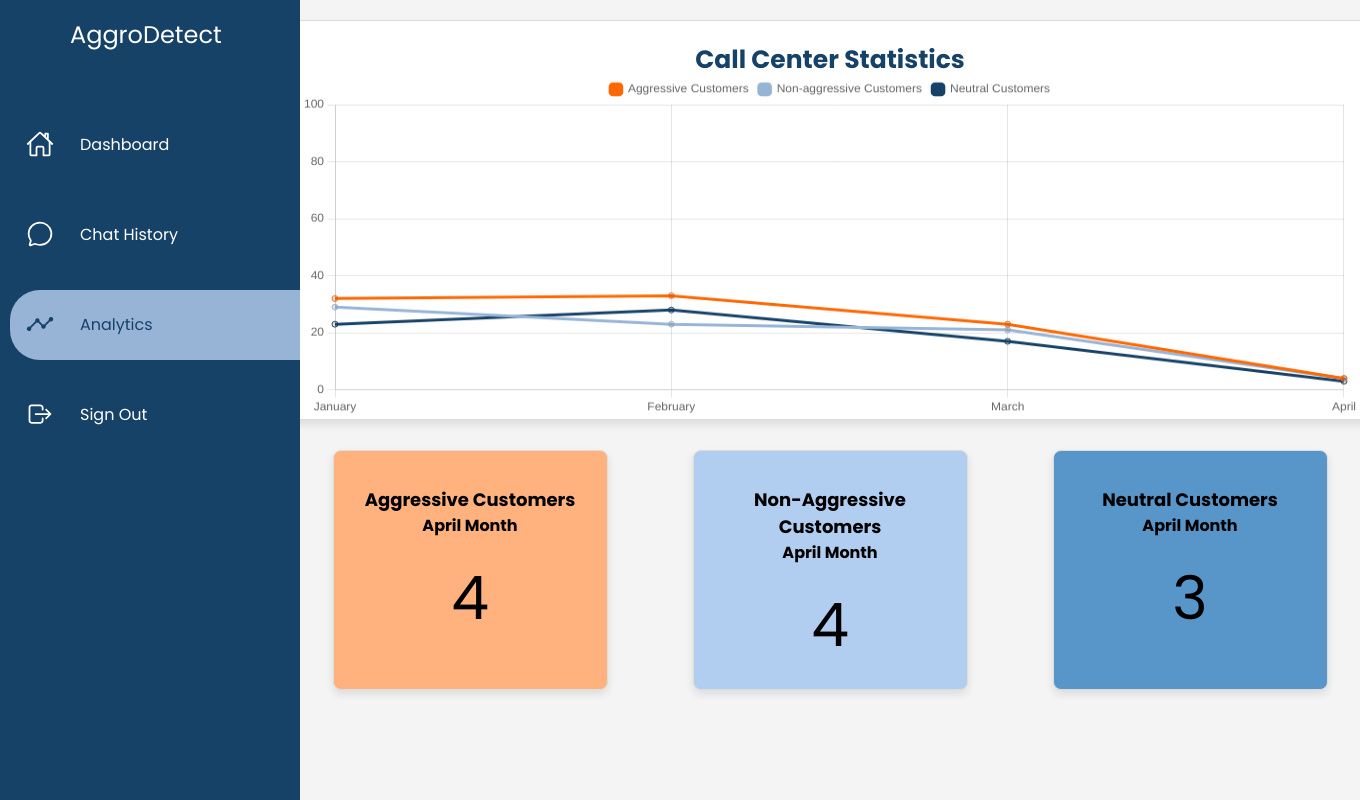
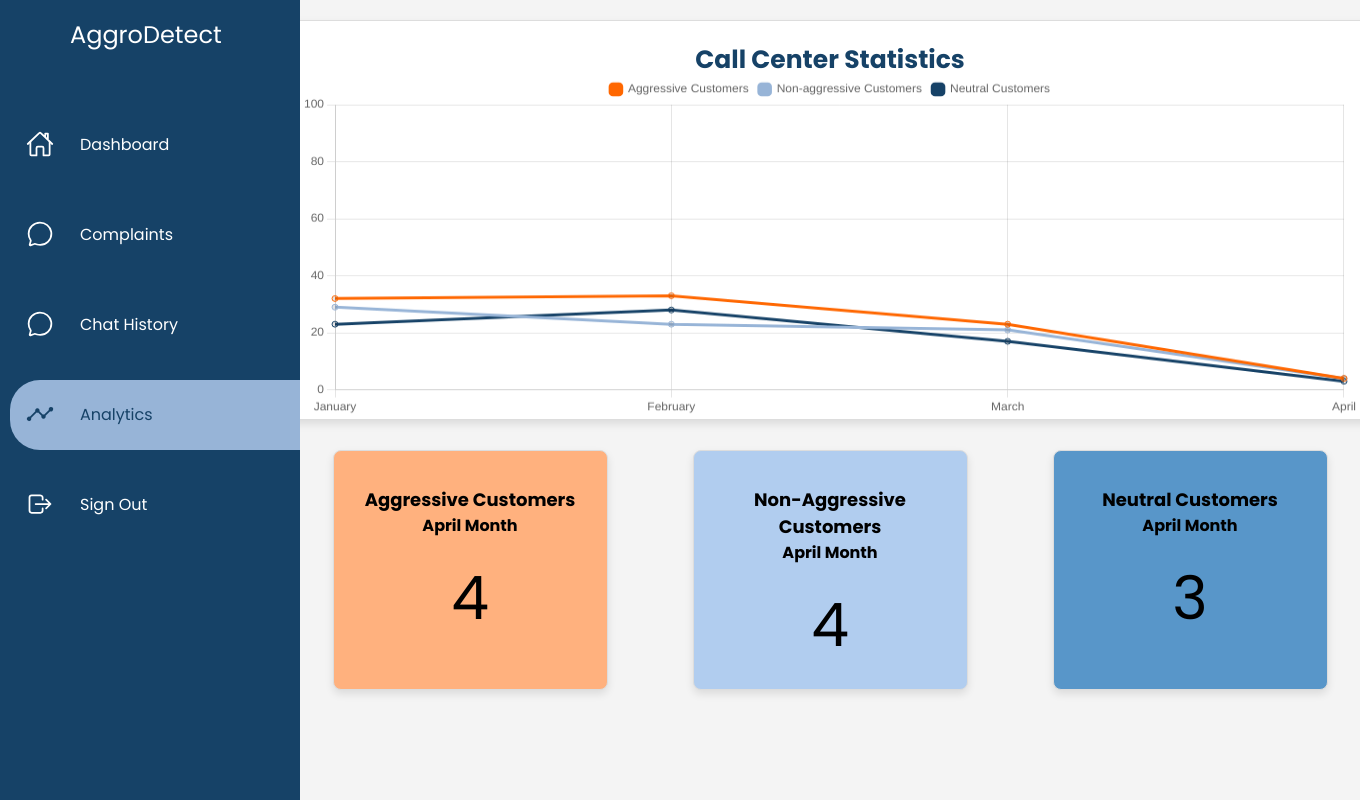
Before and after one commit to SewminaFernando/AggroDetect, a Flask app: page /analytics in a window 1360 px wide. Run offline with Flask 3, Linux system fonts and the light colour scheme; data comes from the database, SQL or seed files in the repository; parts of the project's set-up code (start-up, migrations or seed data) failed here and were passed over.

Commit message:
Complaints added to navigation

```diff
--- a/interface/app.py
+++ b/interface/app.py
@@ -157,7 +157,7 @@ def complaints():
     c.execute('SELECT * FROM CustomerComplaints')
     data = c.fetchall()
     conn.close()
-    return render_template('complaints.html', data=data)
+    return render_template('complaints.html', data=data,active_page='complaints')
 
 @app.route('/update', methods=['POST'])
 def update_status():
--- a/interface/templates/analytics.html
+++ b/interface/templates/analytics.html
@@ -28,6 +28,14 @@
                             <ion-icon name="home-outline"></ion-icon>
                         </span>
                         <span class="title">Dashboard</span>
+                    </a>
+                </li>
+                <li class="{{ 'active' if active_page == 'chat_history' else '' }}">
+                    <a href="{{ url_for('complaints') }}">
+                        <span class="icon">
+                            <ion-icon name="chatbubble-outline"></ion-icon>
+                        </span>
+                        <span class="title">Complaints</span>
                     </a>
                 </li>
 
```
Also changed, not shown: interface/templates/dashboard.html (+8 -0 lines), interface/templates/interface.html (+8 -0 lines).
